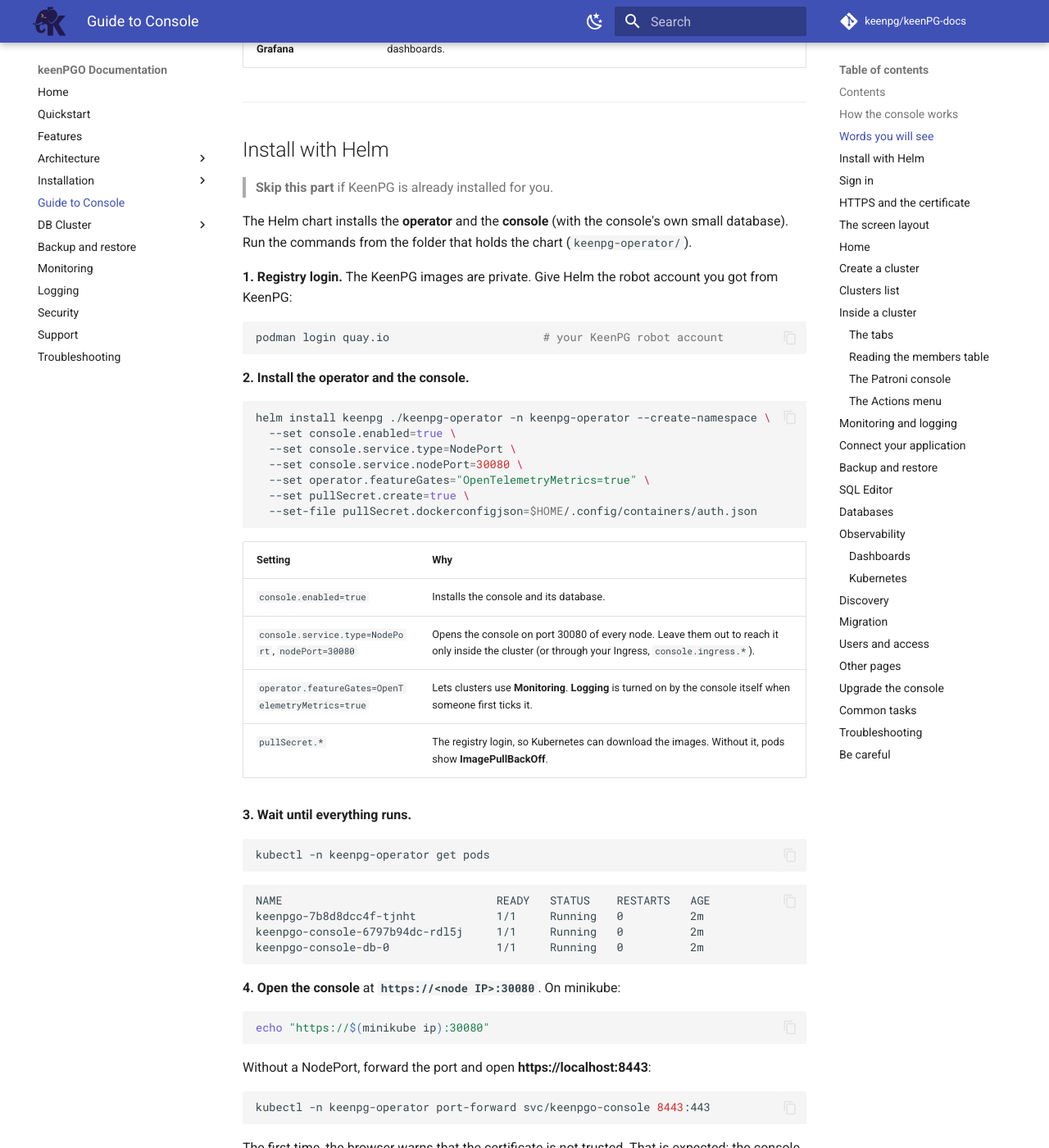
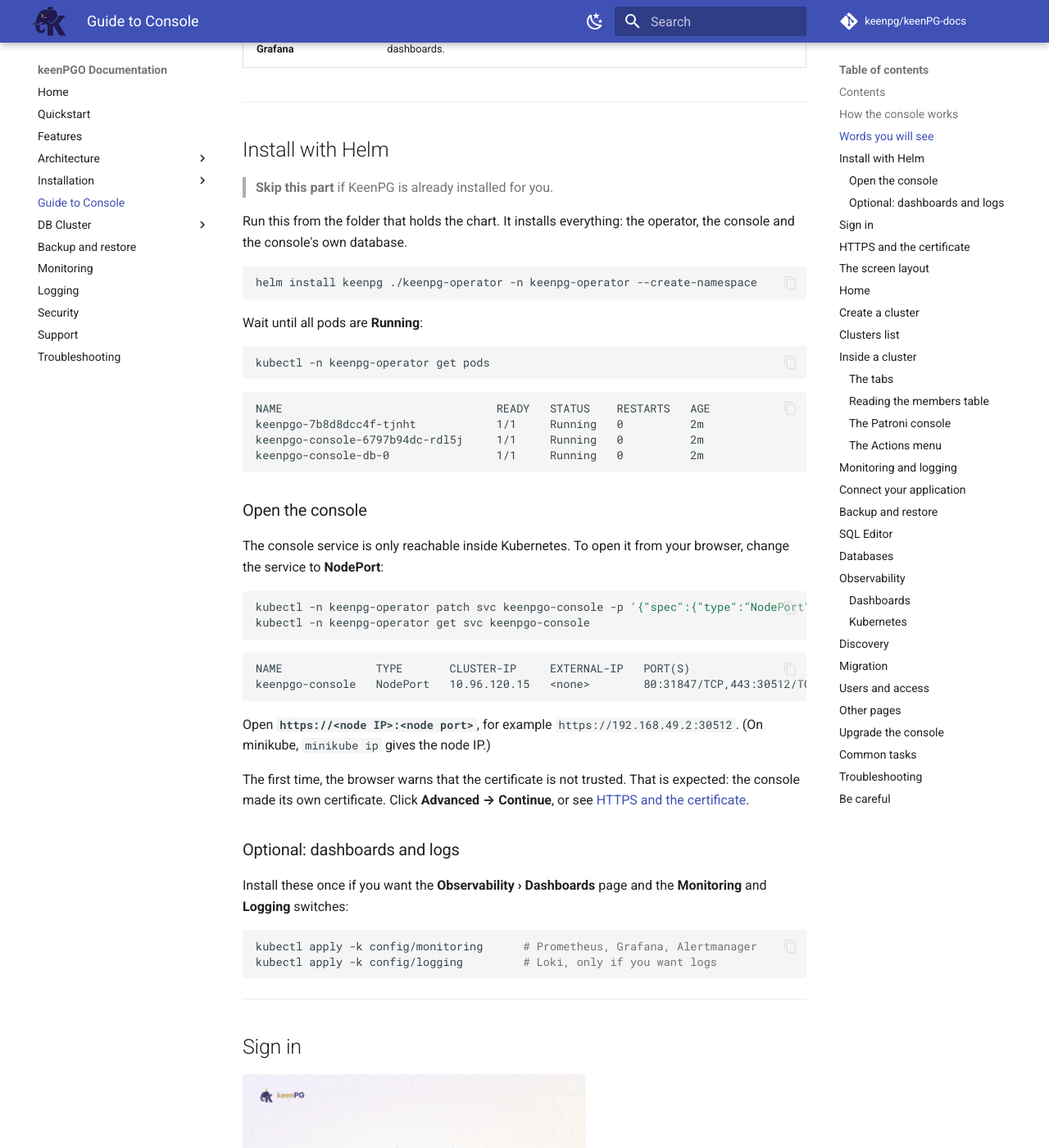
Before and after one commit to keenpg/keenPG-docs, an MkDocs documentation site: the page built from docs/console.md, in a window 1280 px wide and 1400 px high, scrolled down 2787 px. Shown: the whole window at 82% size. Built offline with MkDocs 1.6.1 and Material for MkDocs 9.7.7, drawn with Linux system fonts in a browser that asks for light colours; nearby versions of some CDN libraries; comment, search, counter and statistics services are not loaded; some of the changed text lies outside the part shown.

Commit message:
Update console.md

````diff
--- a/docs/console.md
+++ b/docs/console.md
@@ -81,35 +81,13 @@ Why this matters:
 
 > **Skip this part** if KeenPG is already installed for you.
 
-The Helm chart installs the **operator** and the **console** (with the console's own small database).
-Run the commands from the folder that holds the chart (`keenpg-operator/`).
-
-**1. Registry login.** The KeenPG images are private. Give Helm the robot account you got from KeenPG:
+Run this from the folder that holds the chart. It installs everything: the operator, the console and the console's own database.
 
 ```bash
-podman login quay.io                       # your KeenPG robot account
+helm install keenpg ./keenpg-operator -n keenpg-operator --create-namespace
 ```
 
-**2. Install the operator and the console.**
-
-```bash
-helm install keenpg ./keenpg-operator -n keenpg-operator --create-namespace \
-  --set console.enabled=true \
-  --set console.service.type=NodePort \
-  --set console.service.nodePort=30080 \
-  --set operator.featureGates="OpenTelemetryMetrics=true" \
-  --set pullSecret.create=true \
-  --set-file pullSecret.dockerconfigjson=$HOME/.config/containers/auth.json
-```
-
-| Setting | Why |
-|---|---|
-| `console.enabled=true` | Installs the console and its database. |
-| `console.service.type=NodePort`, `nodePort=30080` | Opens the console on port 30080 of every node. Leave them out to reach it only inside the cluster (or through your Ingress, `console.ingress.*`). |
-| `operator.featureGates=OpenTelemetryMetrics=true` | Lets clusters use **Monitoring**. **Logging** is turned on by the console itself when someone first ticks it. |
-| `pullSecret.*` | The registry login, so Kubernetes can download the images. Without it, pods show **ImagePullBackOff**. |
-
-**3. Wait until everything runs.**
+Wait until all pods are **Running**:
 
 ```bash
 kubectl -n keenpg-operator get pods
@@ -122,21 +100,27 @@ keenpgo-console-6797b94dc-rdl5j     1/1     Running   0          2m
 keenpgo-console-db-0                1/1     Running   0          2m
 ```
 
-**4. Open the console** at **`https://<node IP>:30080`**. On minikube:
+### Open the console
+
+The console service is only reachable inside Kubernetes. To open it from your browser, change the service to **NodePort**:
 
 ```bash
-echo "https://$(minikube ip):30080"
+kubectl -n keenpg-operator patch svc keenpgo-console -p '{"spec":{"type":"NodePort"}}'
+kubectl -n keenpg-operator get svc keenpgo-console
 ```
 
-Without a NodePort, forward the port and open **https://localhost:8443**:
-
-```bash
-kubectl -n keenpg-operator port-forward svc/keenpgo-console 8443:443
+```text
+NAME              TYPE       CLUSTER-IP     EXTERNAL-IP   PORT(S)                      AGE
+keenpgo-console   NodePort   10.96.120.15   <none>        80:31847/TCP,443:30512/TCP   5m
 ```
 
-The first time, the browser warns that the certificate is not trusted. That is expected: the console made its own certificate. See [HTTPS and the certificate](#https-and-the-certificate).
+Open **`https://<node IP>:<node port>`**, for example `https://192.168.49.2:30512`. (On minikube, `minikube ip` gives the node IP.)
 
-**5. Optional: dashboards and logs.** Install these once if you want the **Observability › Dashboards** page and the **Monitoring** and **Logging** switches. They are not part of the Helm chart:
+The first time, the browser warns that the certificate is not trusted. That is expected: the console made its own certificate. Click **Advanced → Continue**, or see [HTTPS and the certificate](#https-and-the-certificate).
+
+### Optional: dashboards and logs
+
+Install these once if you want the **Observability › Dashboards** page and the **Monitoring** and **Logging** switches:
 
 ```bash
 kubectl apply -k config/monitoring      # Prometheus, Grafana, Alertmanager
````
